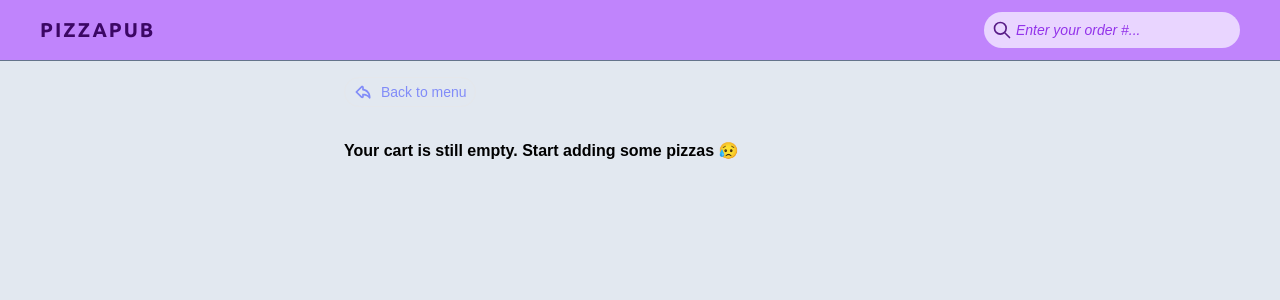
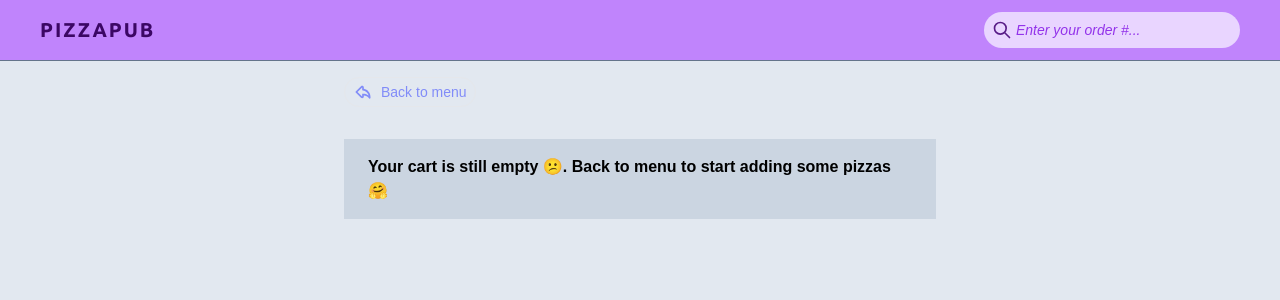
Before and after one commit to bakNa2t/pizzapub, a React (Vite) app: page /cart in a window 1280 px wide. Shown: the top 300 px of the page. Built offline with nearby package versions, Linux system fonts and the light colour scheme; a web font is replaced by a local one.

Commit message:
Updated CartEmpty prop styles

```diff
--- a/src/base-blocks/cart/CartEmpty.jsx
+++ b/src/base-blocks/cart/CartEmpty.jsx
@@ -8,8 +8,8 @@ function EmptyCart() {
         <TiArrowBackOutline className="h-5 w-5" /> Back to menu
       </ButtonLink>
 
-      <p className="mt-8 font-semibold ">
-        Your cart is still empty. Start adding some pizzas 😥
+      <p className="mt-8 bg-slate-300 px-3 py-1 font-semibold md:px-6 md:py-4">
+        Your cart is still empty 😕. Back to menu to start adding some pizzas 🤗
       </p>
     </div>
   );
```
